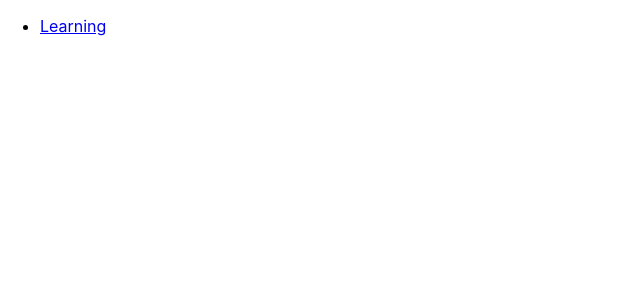
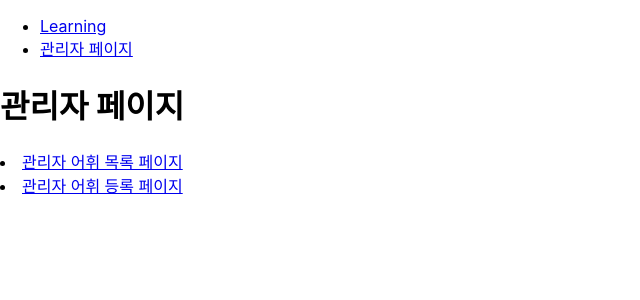
Before and after one commit to PANTS-GOORM/FrontEnd, a React (Create React App) app: page /admin in a window 1280 px wide. Before the commit this address had no page. Shown: the top 300 px of the page, without its empty margins (0-640 px from the left). Built offline with nearby package versions, Linux system fonts and the light colour scheme.

Commit message:
✨ 관리자 페이지 생성

```diff
--- a/src/App.tsx
+++ b/src/App.tsx
@@ -3,6 +3,9 @@ import "./App.css";
 import Learning from "./pages/PersonalTrainningPage/LearningPage";
 import Main from "./pages/MainPage/Main";
 import { BrowserRouter as Router, Routes, Link, Route } from "react-router-dom";
+import Admin from "./pages/AdminPage/Admin";
+import AdminWordList from "./pages/AdminPage/AdminWordList";
+import AdminWordRegist from "./pages/AdminPage/AdminWordRegist";
 
 function App() {
   return (
@@ -12,11 +15,17 @@ function App() {
           <li>
             <Link to="/learning">Learning</Link>
           </li>
+          <li>
+            <Link to="/admin">관리자 페이지</Link>
+          </li>
         </ul>
       </nav>
       <Routes>
         <Route path="/" element={<Main />} />
         <Route path="/learning" element={<Learning />} />
+        <Route path="/admin" element={<Admin />} />
+        <Route path="/admin/wordlist" element={<AdminWordList />} />
+        <Route path="/admin/wordregist" element={<AdminWordRegist />} />
       </Routes>
     </Router>
   );
--- /dev/null
+++ b/src/pages/AdminPage/Admin.tsx
@@ -0,0 +1,18 @@
+import React from "react";
+import { Link } from "react-router-dom";
+
+function Admin() {
+  return (
+    <>
+      <h1>관리자 페이지</h1>
+      <li>
+        <Link to="/admin/wordlist">관리자 어휘 목록 페이지</Link>
+      </li>
+      <li>
+        <Link to="/admin/wordregist">관리자 어휘 등록 페이지</Link>
+      </li>
+    </>
+  );
+}
+
+export default Admin;
--- /dev/null
+++ b/src/pages/AdminPage/AdminWordList.tsx
@@ -0,0 +1,7 @@
+import React from "react";
+
+function AdminWordList() {
+  return <h1>관리자 어휘 목록 페이지</h1>;
+}
+
+export default AdminWordList;
--- /dev/null
+++ b/src/pages/AdminPage/AdminWordRegist.tsx
@@ -0,0 +1,11 @@
+import React from "react";
+
+function AdminWordRegist() {
+  return (
+    <>
+      <h1>관리자 어휘 등록 페이지</h1>
+    </>
+  );
+}
+
+export default AdminWordRegist;
```
